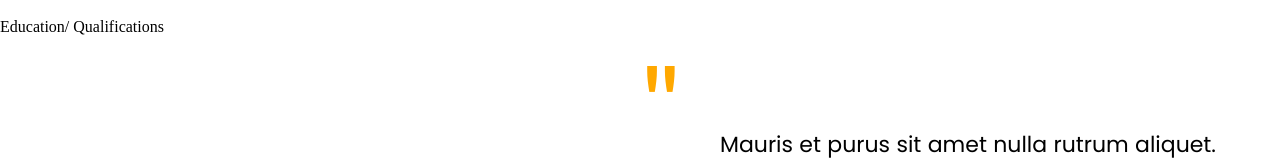
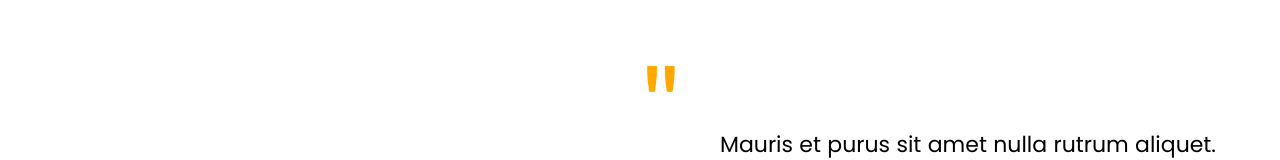
Before and after one commit to Rutuza/React-portfolio, a React (Create React App) app: page / in a window 1280 px wide. Shown: the top 160 px of the page. Built offline with nearby package versions, Linux system fonts and the light colour scheme; a web font is replaced by a local one.

Commit message:
about done

```diff
--- a/src/Assets/components/Qualifications.jsx
+++ b/src/Assets/components/Qualifications.jsx
@@ -3,7 +3,6 @@ import React from 'react';
 function Qualifications() {
   return (
     <div className='qual-container'>
-      <div className="heading">Education/ Qualifications</div>
     </div>
   );
 }
```
